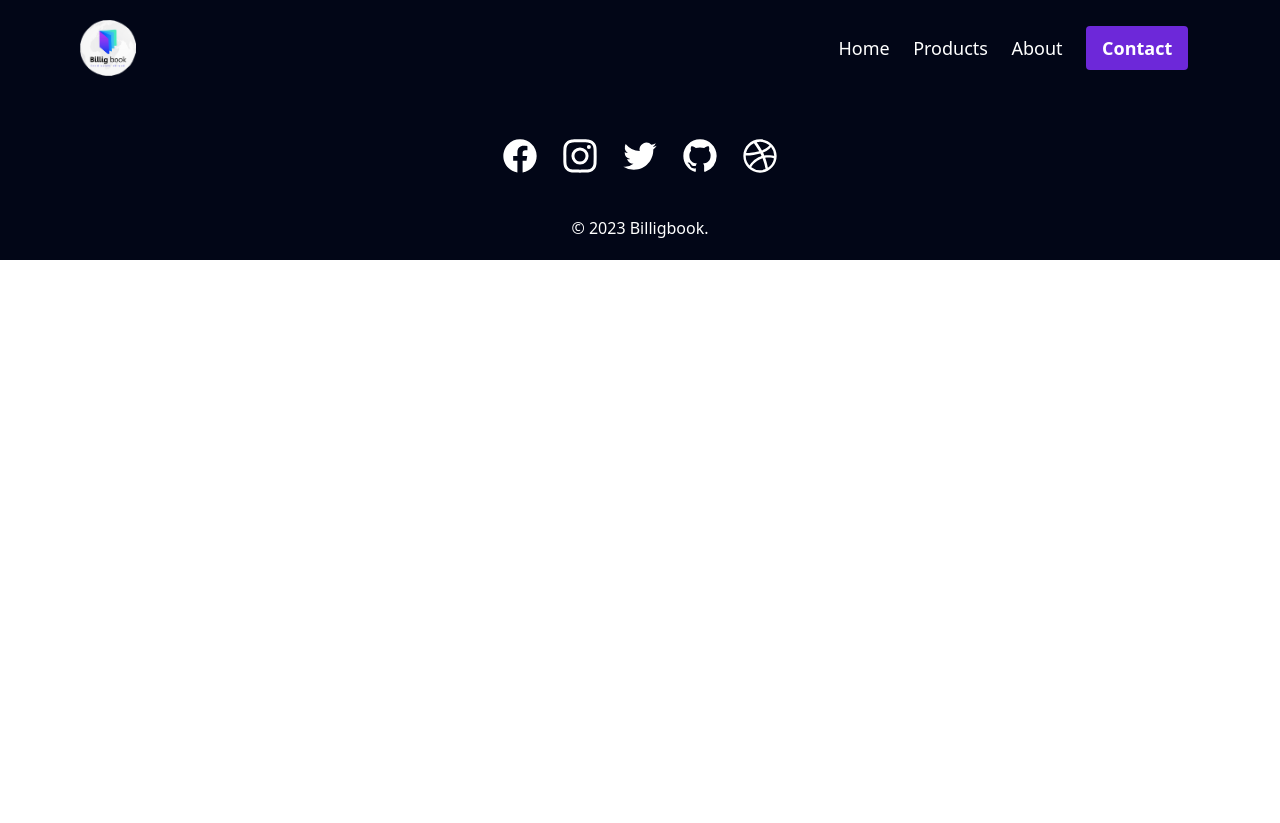
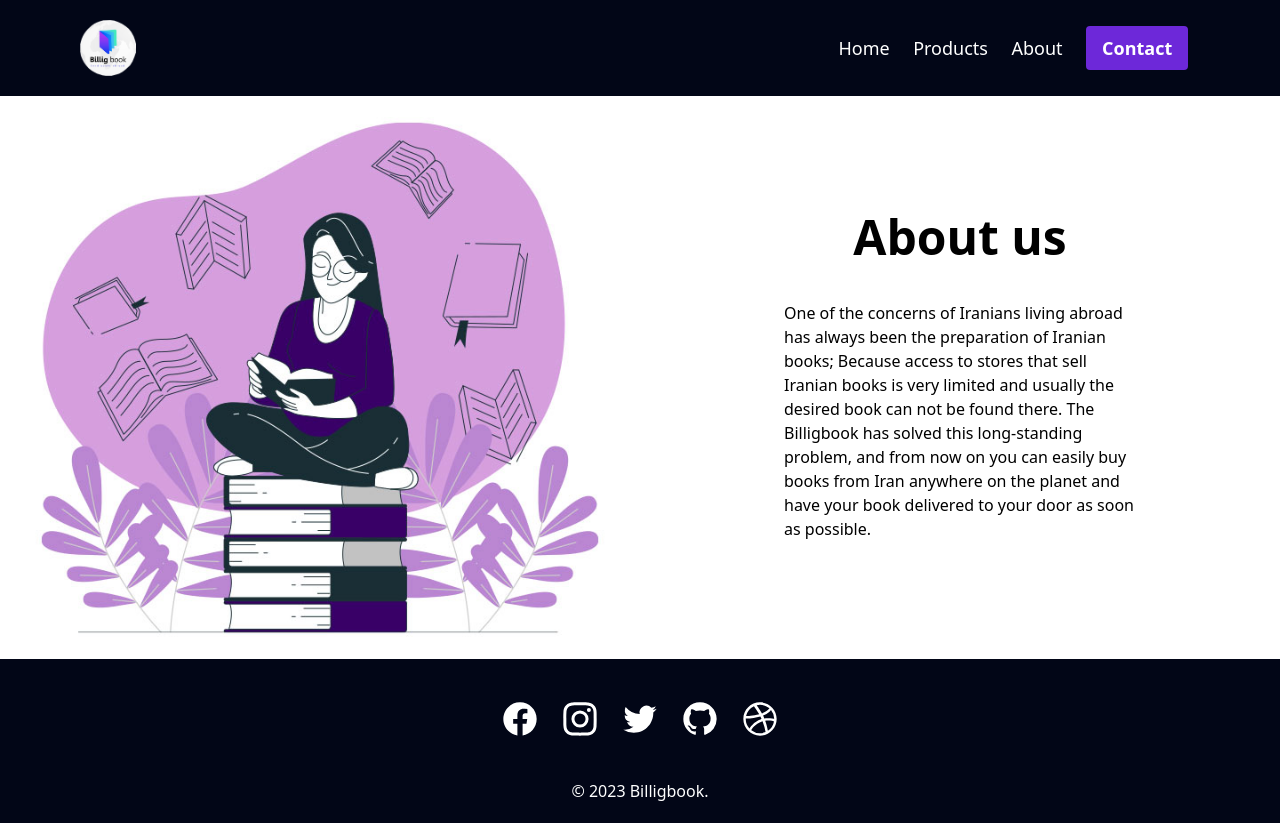
Before and after one commit to Masoudbkhti/first-spa, a React (Vite) app: page /contact in a window 1280 px wide. Before the commit the page ends 800 px from the top, so only its background shows below. Built offline with nearby package versions, Linux system fonts and the light colour scheme.

Commit message:
create Contact Component and add to App

```diff
--- a/src/App.jsx
+++ b/src/App.jsx
@@ -4,6 +4,7 @@ import { Products } from "./components/Products";
 import { ProductDetails } from "./components/ProductDetails";
 import { Footer } from "./components/Footer";
 import { About } from "./components/About";
+import { Contact } from "./components/Contact";
 import { Route, Routes } from "react-router-dom";
 function App() {
   const products = {
@@ -68,6 +69,7 @@ function App() {
           element={<ProductDetails products={products} />}
         />
         <Route path="/about" element={<About />} />
+        <Route path="/contact" element={<Contact />} />
       </Routes>
       <Footer />
     </>
--- /dev/null
+++ b/src/components/Contact.jsx
@@ -0,0 +1,19 @@
+import contactimg from "../assets/images/contact.jpg";
+export const Contact = () => {
+  return (
+    <div class="grid grid-cols-2">
+      <img src={contactimg} class="w-screen"></img>
+      <div class="py-20 px-36 flex flex-col justify-center items-center gap-10">
+        <h2 class="text-5xl font-bold">About us</h2>
+        <p>
+          One of the concerns of Iranians living abroad has always been the
+          preparation of Iranian books; Because access to stores that sell
+          Iranian books is very limited and usually the desired book can not be
+          found there. The Billigbook has solved this long-standing problem, and
+          from now on you can easily buy books from Iran anywhere on the planet
+          and have your book delivered to your door as soon as possible.
+        </p>
+      </div>
+    </div>
+  );
+};
```
Also changed, not shown: src/assets/images/contact.jpg (added).
